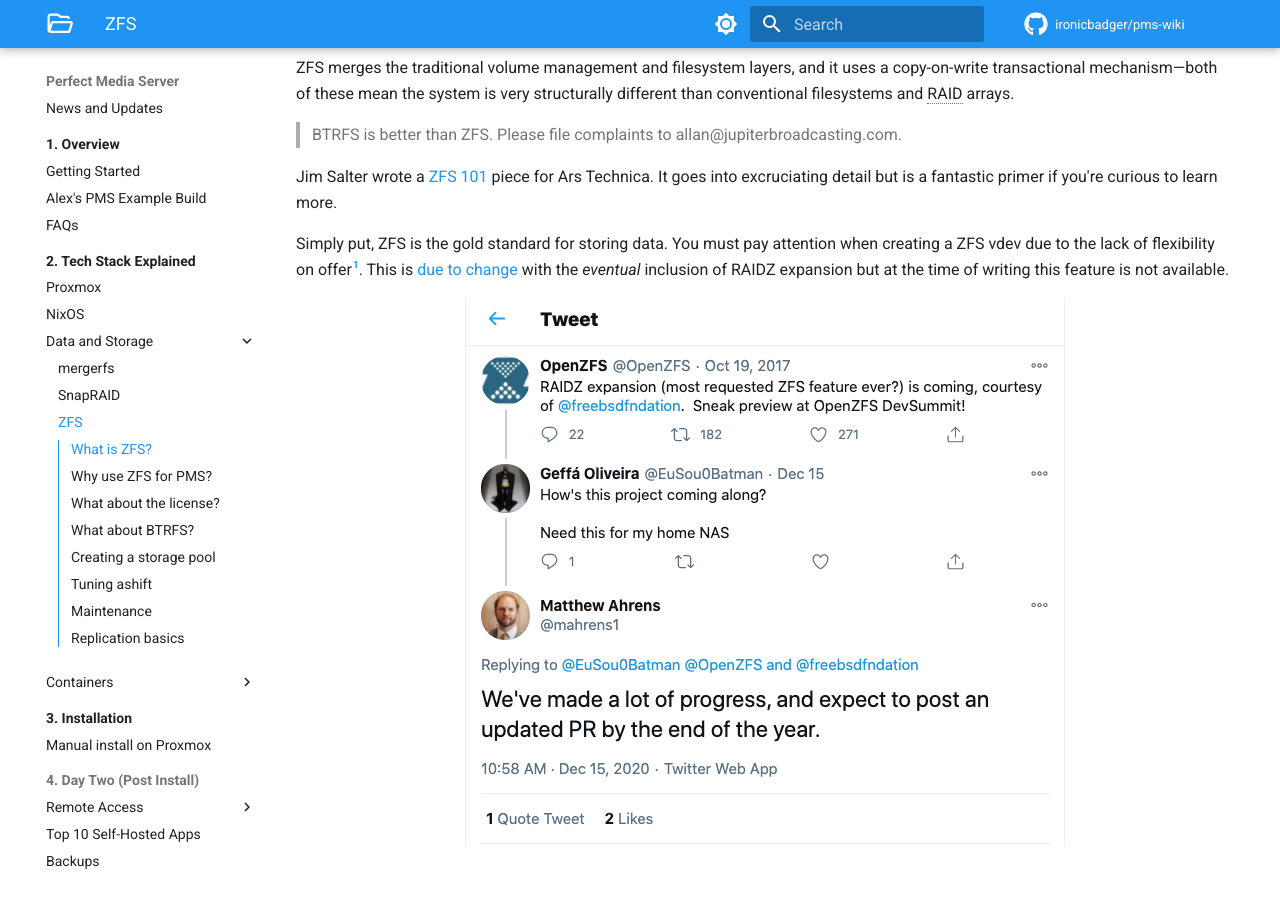
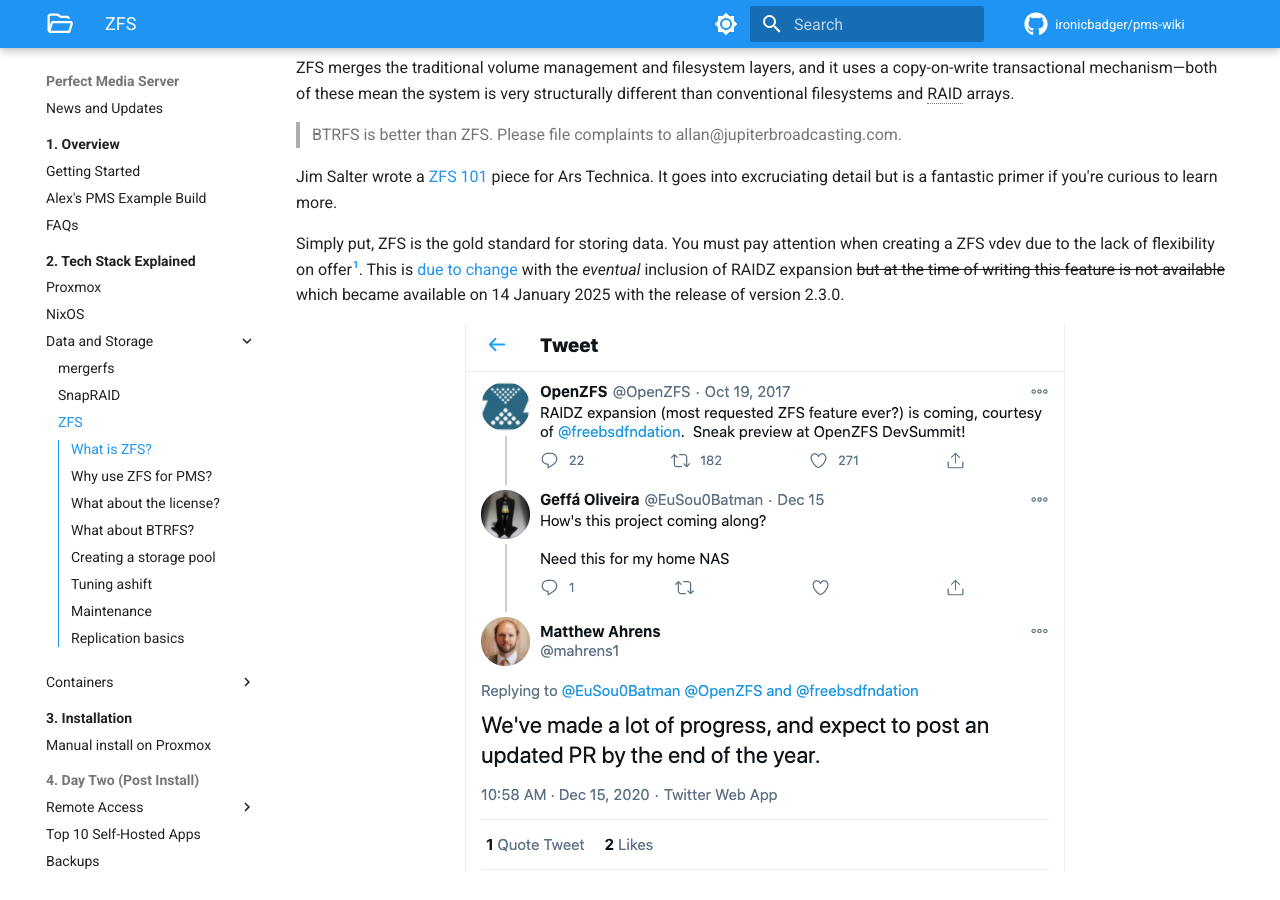
Before and after one commit to ironicbadger/pms-wiki, an MkDocs documentation site: the page built from docs/02-tech-stack/zfs.md, in a window 1280 px wide and 900 px high, scrolled down 490 px. Built offline with MkDocs 1.6.1 and Material for MkDocs 9.7.7, drawn with Linux system fonts in a browser that asks for light colours; some web fonts are replaced; comment, search, counter and statistics services are not loaded.

Commit message:
Update zfs.md
Changing the part on RAIDZ expansion as from January 2025 this is now available.

```diff
--- a/docs/02-tech-stack/zfs.md
+++ b/docs/02-tech-stack/zfs.md
@@ -19,7 +19,7 @@ ZFS merges the traditional volume management and filesystem layers, and it uses
 
 Jim Salter wrote a [ZFS 101](https://arstechnica.com/information-technology/2020/05/zfs-101-understanding-zfs-storage-and-performance/) piece for Ars Technica. It goes into excruciating detail but is a fantastic primer if you're curious to learn more.
 
-Simply put, ZFS is the gold standard for storing data. You must pay attention when creating a ZFS vdev due to the lack of flexibility on offer[^1]. This is [due to change](https://twitter.com/mahrens1/status/1338876011161690112?s=20) with the *eventual* inclusion of RAIDZ expansion but at the time of writing this feature is not available.
+Simply put, ZFS is the gold standard for storing data. You must pay attention when creating a ZFS vdev due to the lack of flexibility on offer[^1]. This is [due to change](https://twitter.com/mahrens1/status/1338876011161690112?s=20) with the *eventual* inclusion of RAIDZ expansion <s>but at the time of writing this feature is not available</s> which became available on 14 January 2025 with the release of version 2.3.0.
 
 <p align=center>
 <img src="../../images/tech-stack/zfs-raidz-tweet.png">
```
